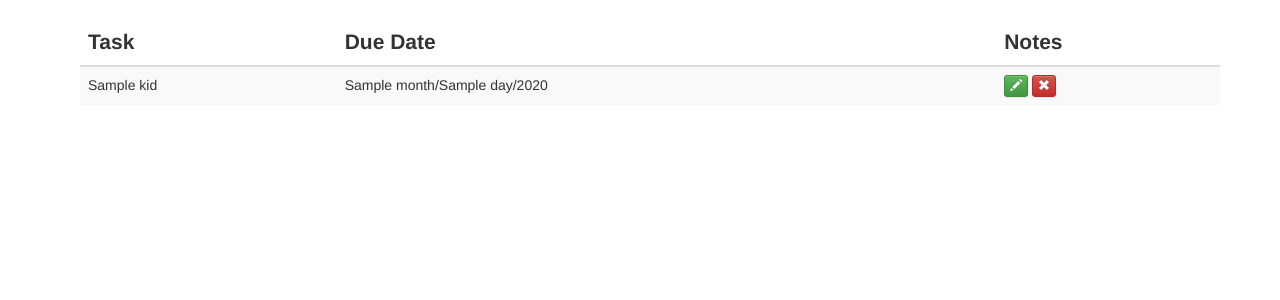
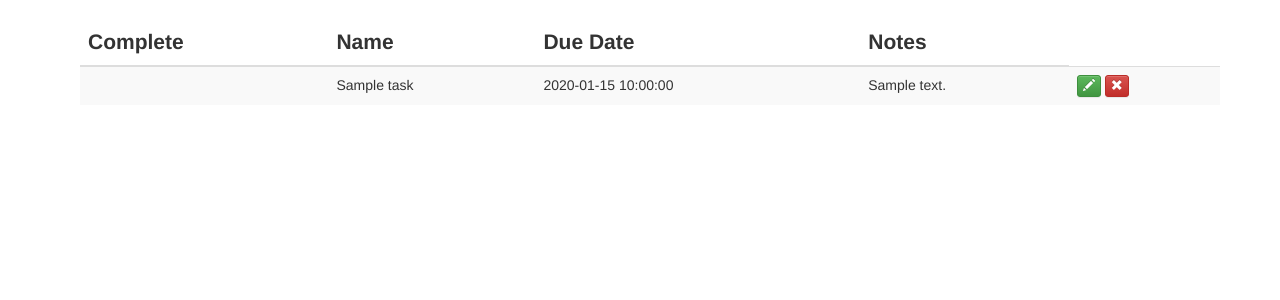
Before and after one commit to shellajt/CSSE480-SharableLists, a Python web app: template templates/lists.html in a window 1280 px wide. Shown: the part 51-351 px from the top of the page. Run offline with Jinja, Linux system fonts and the light colour scheme; the template is opened without the code that fills it: most values are stand-ins (such as "Sample title", 1, 10 or a date in 2020); some libraries are stand-ins or nearby versions.

Commit message:
Updated HTML for lists page, not functional

```diff
--- a/templates/lists.html
+++ b/templates/lists.html
@@ -2,8 +2,7 @@
 
 {% extends "templates/base_page.html" %} {% block links %}
 <ul class="nav navbar-nav">
-	<li><a id="add-kid" href="#" data-toggle="modal"
-		data-target="#insert-kid-modal">Add Task</a></li>
+	<li><a id="add-task" href="#" data-toggle="modal" data-target="#insert-task-modal">Add Task</a></li>
 </ul>
 <ul class="nav navbar-nav navbar-right">
 	<li><a href="{{ logout_url }}">Logout</a></li>
@@ -14,35 +13,33 @@
 		<table class="table table-striped">
 			<thead>
 				<tr>
-					<th>Task</th>
+					<th>Complete</th>
+					<th>Name</th>
 					<th>Due Date</th>
 					<th>Notes</th>
 				</tr>
 			</thead>
 			<tbody>
-				{% for kid in kids_query %}
+				{% for task in tasks_query %}
 				<tr>
-					<td>{{ kid.name }}</td>
-					<td>{{ kid.month }}/{{ kid.day }}/{{ kid.year }}</td>
+					<td>{{ task.is_complete }}</td>
+					<td>{{ task.name }}</td>
+					<td>{{ task.due_date_time }}</td>
+					<td>{{ task.note }}</td>
 					<td>
 						<!-- Indicates a successful or positive action -->
-						<button type="button"
-							class="btn btn-success btn-xs edit-kid"
-							data-toggle="modal" data-target="#insert-kid-modal">
+						<button type="button" class="btn btn-success btn-xs edit-task" data-toggle="modal" data-target="#insert-task-modal">
 							<span class="glyphicon glyphicon-pencil"></span>
-							<div class="hidden entity-key">{{ kid.key.urlsafe()
-								}}</div>
-							<div class="hidden name">{{ kid.name }}</div>
-							<div class="hidden day">{{ kid.day }}</div>
-							<div class="hidden month">{{ kid.month }}</div>
-							<div class="hidden year">{{ kid.year }}</div>
-						</button> <!-- Contextual button for informational alert messages -->
-						<button type="button"
-							class="btn btn-danger btn-xs delete-kid"
-							data-toggle="modal" data-target="#delete-kid-modal">
+							<div class="hidden entity-key">{{ task.key.urlsafe() }}</div>
+							<div class="hidden is_complete">{{ task.is_complete }}</div>
+							<div class="hidden name">{{ task.name }}</div>
+							<div class="hidden due_date_time">{{ task.due_date_time }}</div>
+							<div class="hidden note">{{ task.note }}</div>
+						</button>
+						<!-- Contextual button for informational alert messages -->
+						<button type="button" class="btn btn-danger btn-xs delete-task" data-toggle="modal" data-target="#delete-task-modal">
 							<span class="glyphicon glyphicon-remove"></span>
-							<div class="hidden entity-key">{{ kid.key.urlsafe()
-								}}</div>
+							<div class="hidden entity-key">{{ task.key.urlsafe() }}</div>
 						</button>
 					</td>
 				</tr>
@@ -54,47 +51,34 @@
 </div>
 
 <!-- Modal -->
-<div class="modal fade" id="insert-kid-modal" tabindex="-1"
-	role="dialog" aria-labelledby="Insert Kid">
+<div class="modal fade" id="insert-task-modal" tabindex="-1" role="dialog" aria-labelledby="Insert Task">
 	<div class="modal-dialog" role="document">
 		<div class="modal-content">
 			<div class="modal-header">
-				<button type="button" class="close" data-dismiss="modal"
-					aria-label="Close">
+				<button type="button" class="close" data-dismiss="modal" aria-label="Close">
 					<span aria-hidden="true">&times;</span>
 				</button>
 				<h4 class="modal-title" id="myModalLabel">Add a Task</h4>
 			</div>
-			<!-- <form action="/insertkid" method="post" class="form-horizontal"> -->
-			<form action="/#" method="get" class="form-horizontal">
+			<form action="/inserttask" method="post" class="form-horizontal">
 				<input type="text" name="entity_key" class="hidden">
 				<div class="modal-body">
 					<div class="form-group">
-						<label for="name-input" class="col-sm-2 control-label">Task</label>
+						<label for="name-input" class="col-sm-2 control-label">Name</label>
 						<div class="col-sm-10">
-							<input type="text" class="form-control" id="name-input"
-								name="name" placeholder="Name">
+							<input type="text" class="form-control" id="name-input" name="name" placeholder="Name">
 						</div>
 					</div>
 					<div class="form-group">
-						<label for="month-input" class="col-sm-2 control-label">Due Date</label>
+						<label for="due_date_time-input" class="col-sm-2 control-label">Due Date</label>
 						<div class="col-sm-10">
-							<input type="text" class="form-control" id="month-input"
-								name="month" placeholder="Month">
+							<input type="text" class="form-control" id="due_date_time-input" name="due_date_time" placeholder="Due Date">
 						</div>
 					</div>
 					<div class="form-group">
-						<label for="day-input" class="col-sm-2 control-label">Notes</label>
+						<label for="note-input" class="col-sm-2 control-label">Notes</label>
 						<div class="col-sm-10">
-							<input type="text" class="form-control" id="day-input"
-								name="day" placeholder="Day">
-						</div>
-					</div>
-					<div class="form-group">
-						<label for="year-input" class="col-sm-2 control-label">Reminder</label>
-						<div class="col-sm-10">
-							<input type="text" class="form-control" id="year-input"
-								name="year" placeholder="Year">
+							<input type="text" class="form-control" id="note-input" name="note" placeholder="Notes">
 						</div>
 					</div>
 				</div>
@@ -108,26 +92,23 @@
 </div>
 
 <!-- Modal -->
-<div class="modal fade" id="delete-kid-modal" tabindex="-1"
-	role="dialog" aria-labelledby="Delete Quote">
+<div class="modal fade" id="delete-task-modal" tabindex="-1" role="dialog" aria-labelledby="Delete Task">
 	<div class="modal-dialog" role="document">
 		<div class="modal-content">
 			<div class="modal-header">
-				<button type="button" class="close" data-dismiss="modal"
-					aria-label="Close">
+				<button type="button" class="close" data-dismiss="modal" aria-label="Close">
 					<span aria-hidden="true">&times;</span>
 				</button>
-				<h4 class="modal-title" id="myModalLabel">Delete this
-					Kid</h4>
+				<h4 class="modal-title" id="myModalLabel">Delete this Task</h4>
 			</div>
-			<form action="/deletekid" method="post" class="form-horizontal">
+			<form action="/deletetask" method="post" class="form-horizontal">
 				<input type="text" name="entity_key" class="hidden">
 				<div class="modal-body">
-					<p>Are you sure you'd like to delete this kid?</p>
+					<p>Are you sure you'd like to delete this task?</p>
 				</div>
 				<div class="modal-footer">
 					<button type="button" class="btn btn-default" data-dismiss="modal">Cancel</button>
-					<button type="submit" class="btn btn-danger">Delete Kid</button>
+					<button type="submit" class="btn btn-danger">Delete Task</button>
 				</div>
 			</form>
 		</div>
```
Also changed, not shown: templates/base_page.html (+13 -22 lines), 2 other files.
